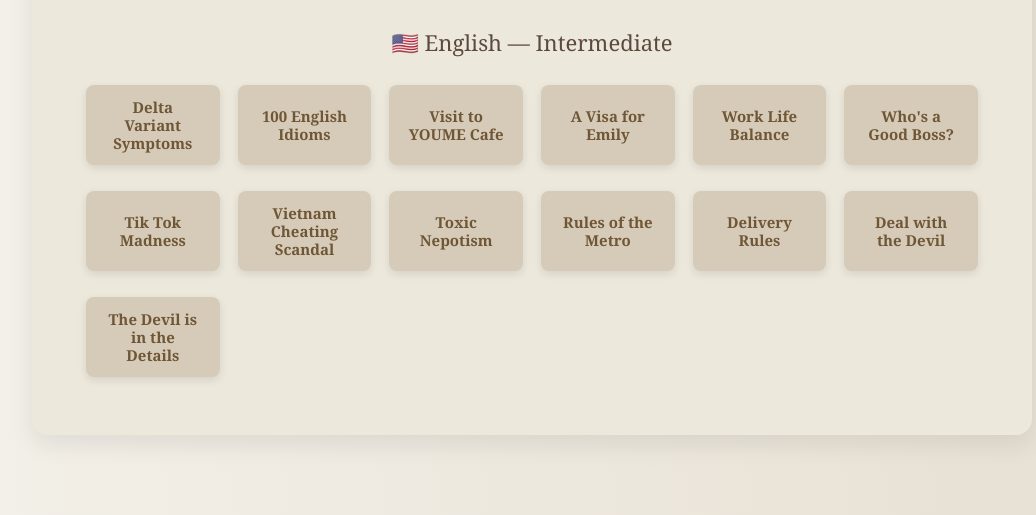
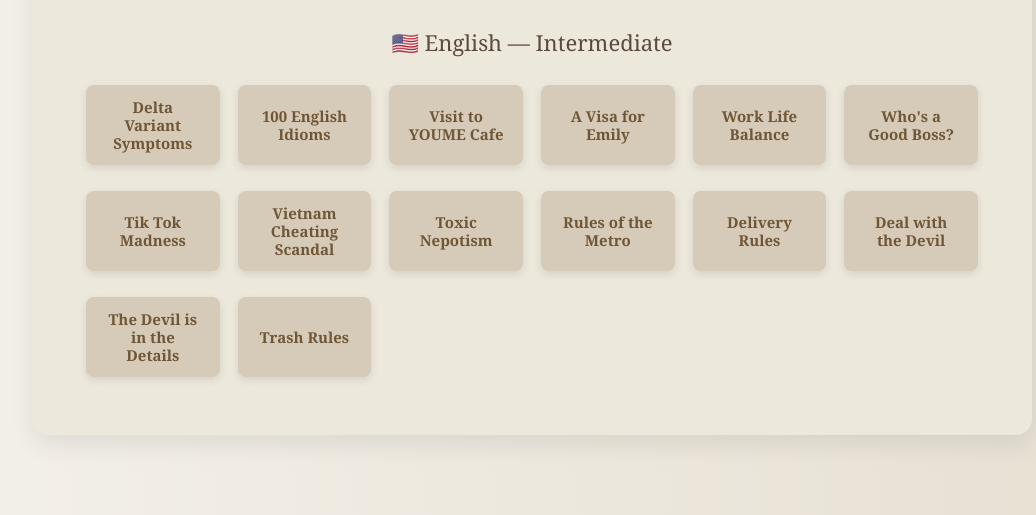
Before and after one commit to mothaibayou/intervocab, a plain HTML site: page english/intermediate/general/index.html in a window 1280 px wide. Shown: the part 314-829 px from the top of the page, without its empty margins (108-1144 px from the left). Drawn offline with Linux system fonts and the light colour scheme.

Commit message:
Update index.html

```diff
--- a/english/intermediate/general/index.html
+++ b/english/intermediate/general/index.html
@@ -152,6 +152,7 @@
   <li><a href="delivery/delivery.html" class="button-link">Delivery Rules</a></li>
   <li><a href="devdeal/devdeal.html" class="button-link">Deal with the Devil</a></li>
   <li><a href="devdetails/devdetails.html" class="button-link">The Devil is in the Details</a></li>
+   <li><a href="trashrules/trashrules.html" class="button-link">Trash Rules</a></li>
 
 </ul>
   <!-- THIS IS THE INDEX PAGE FOR THE GENERAL SUBFOLDER -->
```
